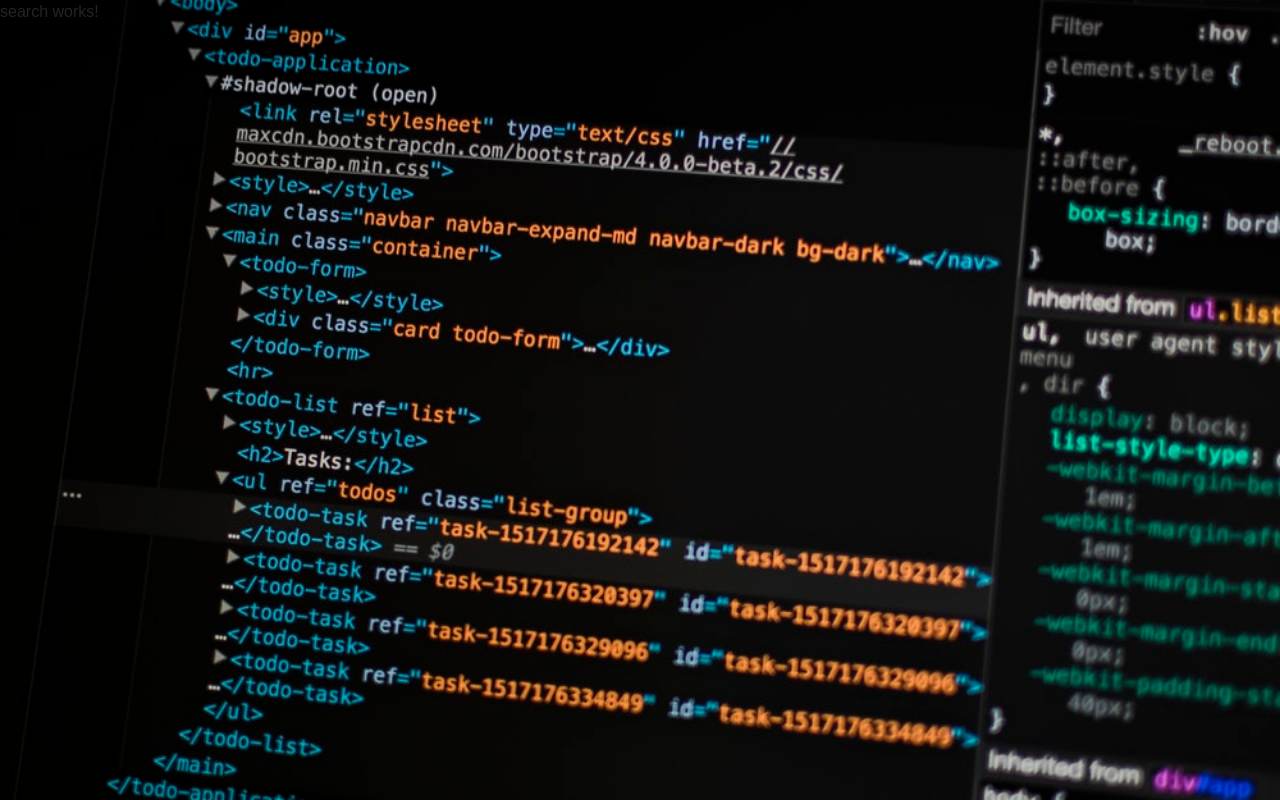
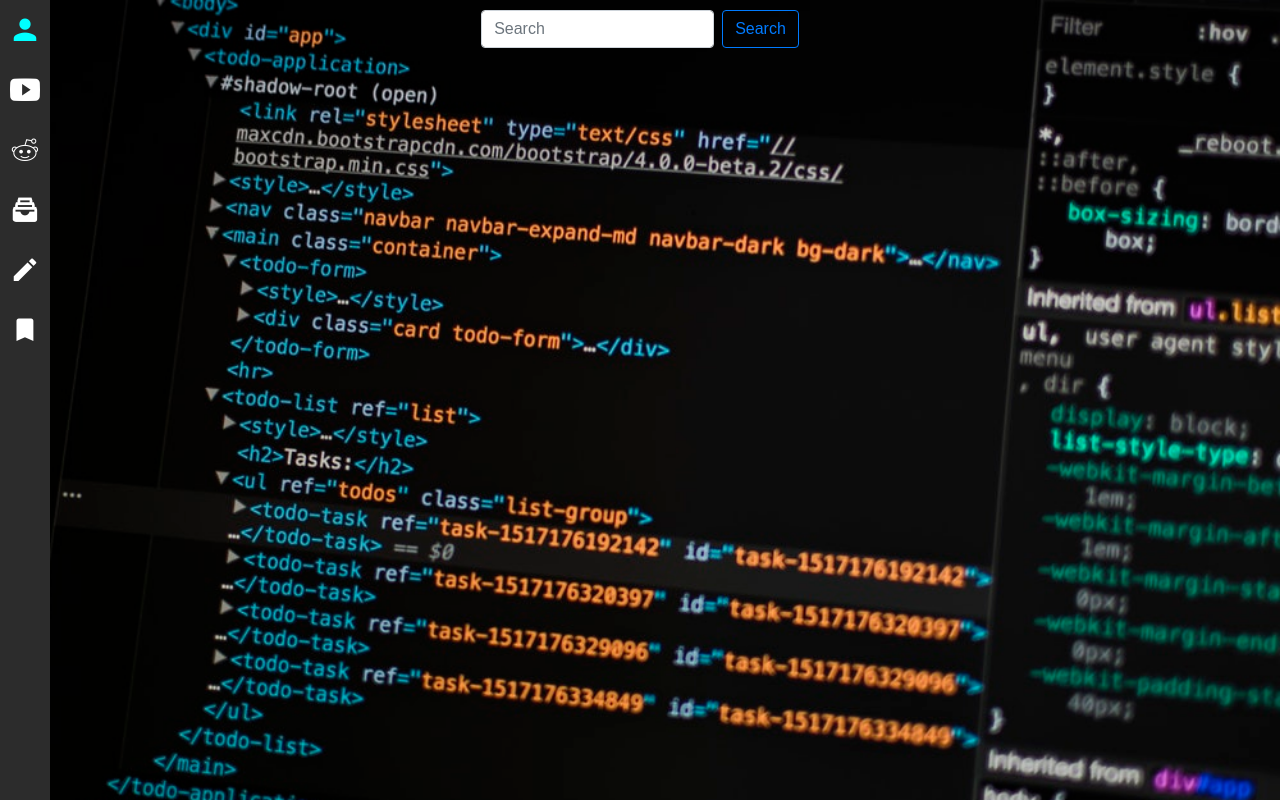
Before and after one commit to CodingDom/Code-Red-, an Angular app: page /search in a window 1280 px wide. Built offline with nearby package versions, Linux system fonts and the light colour scheme.

Commit message:
Created sidebar and global variables

```diff
--- a/src/app/app.component.html
+++ b/src/app/app.component.html
@@ -1 +1,2 @@
+<sidebar></sidebar>
 <router-outlet></router-outlet>
--- /dev/null
+++ b/src/app/globals.ts
@@ -0,0 +1,7 @@
+import { Injectable } from '@angular/core';
+
+@Injectable()
+export class Globals {
+  searchQuery: string = '';
+
+}
--- a/src/app/homepage/homepage.component.ts
+++ b/src/app/homepage/homepage.component.ts
@@ -1,5 +1,6 @@
 import { Component, OnInit } from '@angular/core';
 import { Router } from '@angular/router';
+import { Globals } from '../globals';
 
 @Component({
   selector: 'app-homepage',
@@ -8,13 +9,13 @@ import { Router } from '@angular/router';
 })
 export class HomepageComponent implements OnInit {
 
-  constructor(private route: Router) { }
+  constructor(private route: Router, private globals: Globals) { }
 
   search(form) {
     const searchQuery = form.value.search ? form.value.search.trim() : null;
     if (!searchQuery) return;
 
-    sessionStorage.setItem("search", searchQuery);
+    this.globals.searchQuery = searchQuery;
     this.route.navigate(['/search', {source: "youtube",q: searchQuery}]);
   }
 
--- a/src/app/search/search.component.html
+++ b/src/app/search/search.component.html
@@ -1 +1,8 @@
-<p>search works!</p>
+<div class="mainPage">
+    <div class="row justify-content-sm-center">
+        <form class="form-inline my-2 my-lg-0 mysearch">
+            <input class="form-control mr-lg-2" type="search" id="searchbox" placeholder="Search" aria-label="Search" [value]='searchQuery'>
+            <button class="btn btn-outline-primary my-2 my-sm-0 searchbtn" type="submit">Search</button>
+        </form>
+    </div>
+</div>
--- a/src/app/search/search.component.scss
+++ b/src/app/search/search.component.scss
@@ -0,0 +1,37 @@
+.mysearch {
+    padding: 10px;
+}
+
+.tubeCard {
+    margin: 10px;
+    background:#f5a148;
+    padding:5px;
+    height:550px;
+}
+
+/* Video Css */
+
+.video-area {
+margin:20px;
+}
+.vidbtn {
+    margin:10px;
+}
+
+.editorArea {
+    display:hidden;
+}
+
+/* Reddit CSS */
+
+.redditCard {
+    margin:10px;
+}
+
+.card-header {
+    background-color:#f5a148;
+}
+
+.card-footer {
+    background-color:#f5a148;
+}
--- a/src/app/search/search.component.ts
+++ b/src/app/search/search.component.ts
@@ -1,4 +1,6 @@
 import { Component, OnInit } from '@angular/core';
+import { Router,ActivatedRoute } from '@angular/router';
+import { Globals } from '../globals';
 
 @Component({
   selector: 'app-search',
@@ -6,10 +8,12 @@ import { Component, OnInit } from '@angular/core';
   styleUrls: ['./search.component.scss']
 })
 export class SearchComponent implements OnInit {
+  private searchQuery: string = "";
 
-  constructor() { }
+  constructor(private route: ActivatedRoute, private router: Router, private globals: Globals) { }
 
   ngOnInit() {
+    this.searchQuery = this.globals.searchQuery;
   }
 
 }
--- /dev/null
+++ b/src/app/sidebar/sidebar.component.html
@@ -0,0 +1,13 @@
+<div id="side-bar" (click)='menuButton($event)'>
+    <ul>
+        <li><button class="icon ion-md-person sideBtn" value="profile"></button></li>
+        <li><button class="icon ion-logo-youtube sideBtn" value="youtube"></button></li>
+        <li><button class="icon ion-logo-reddit sideBtn" value="reddit"></button></li>
+        <li><button class="icon ion-md-filing sideBtn" value="stackoverflow"></button></li>
+        <li><button class="icon ion-md-create sideBtn" value="code"></button></li>
+        <li><button class="icon ion-md-bookmark sideBtn" value="faves"></button></li>
+    </ul>
+</div>
+
+
+<!-- <div id="menu" (click)='menuToggle($event)'></div> -->
--- /dev/null
+++ b/src/app/sidebar/sidebar.component.scss
@@ -0,0 +1,61 @@
+#side-bar {
+    position: fixed;
+    z-index: 5;
+    // float:left;
+    width:50px;
+    height:100%;
+    // left:-100px;
+    background: #2c2c2c;
+    overflow: hidden;
+    transition: 0.8s all;
+}
+
+#side-bar ul {
+    margin:0;
+    padding:0;
+}
+
+#side-bar ul li {
+    list-style: none;
+
+}
+
+#side-bar ul li .sideBtn {
+    text-decoration: none;
+    color:white;
+    height:60px;
+    width:100%;
+    font-size: 30px;
+    line-height: 60px;
+    text-align: center;
+    display:inline-block;
+    background-color:transparent;
+    border: none;
+}
+
+#side-bar ul li .sideBtn:hover {
+    color:cyan;
+
+}
+
+#side-bar[data-open] {
+    left:0px;
+}
+
+#menu {
+    float:left;
+    padding: 0 10px;
+    font-size: 40px;
+    text-decoration: none;
+    color: rgb(56, 181, 223);
+    font-family:Ionicons;
+    cursor: pointer;
+}
+
+#menu::before {
+  content:'\f32a';
+}
+
+.btnc::before {
+  content:'\f2c0';
+}
--- /dev/null
+++ b/src/app/sidebar/sidebar.component.ts
@@ -0,0 +1,43 @@
+import { Component, OnInit } from '@angular/core';
+import { Router, ActivatedRoute } from '@angular/router';
+import { Globals } from '../globals';
+
+@Component({
+  selector: 'sidebar',
+  templateUrl: './sidebar.component.html',
+  styleUrls: ['./sidebar.component.scss']
+})
+export class SidebarComponent implements OnInit {
+
+  constructor(private route: ActivatedRoute, private router: Router, private globals: Globals) { }
+
+  menuToggle(e: Event) {
+    const btn = (e.target as HTMLElement);
+    btn.classList.toggle("btnc");
+    document.querySelector("#side-bar").toggleAttribute("data-open");
+  }
+
+  menuButton(e: Event) {
+    const btn = (e.target as HTMLElement);
+    const value = btn.getAttribute("value");
+    switch (value) {
+      case "profile":
+
+      break;
+      case "code":
+
+      break;
+      case "favorites":
+
+      break;
+      default:
+        const searchQuery = this.globals.searchQuery || "";
+        this.router.navigate(["search", {source: value, q: searchQuery}]);
+        break;
+    }
+  }
+
+  ngOnInit() {
+  }
+
+}
```
Also changed, not shown: src/app/app.module.ts (+5 -2 lines), 1 other file (tests, documents, lock files or other folders).
